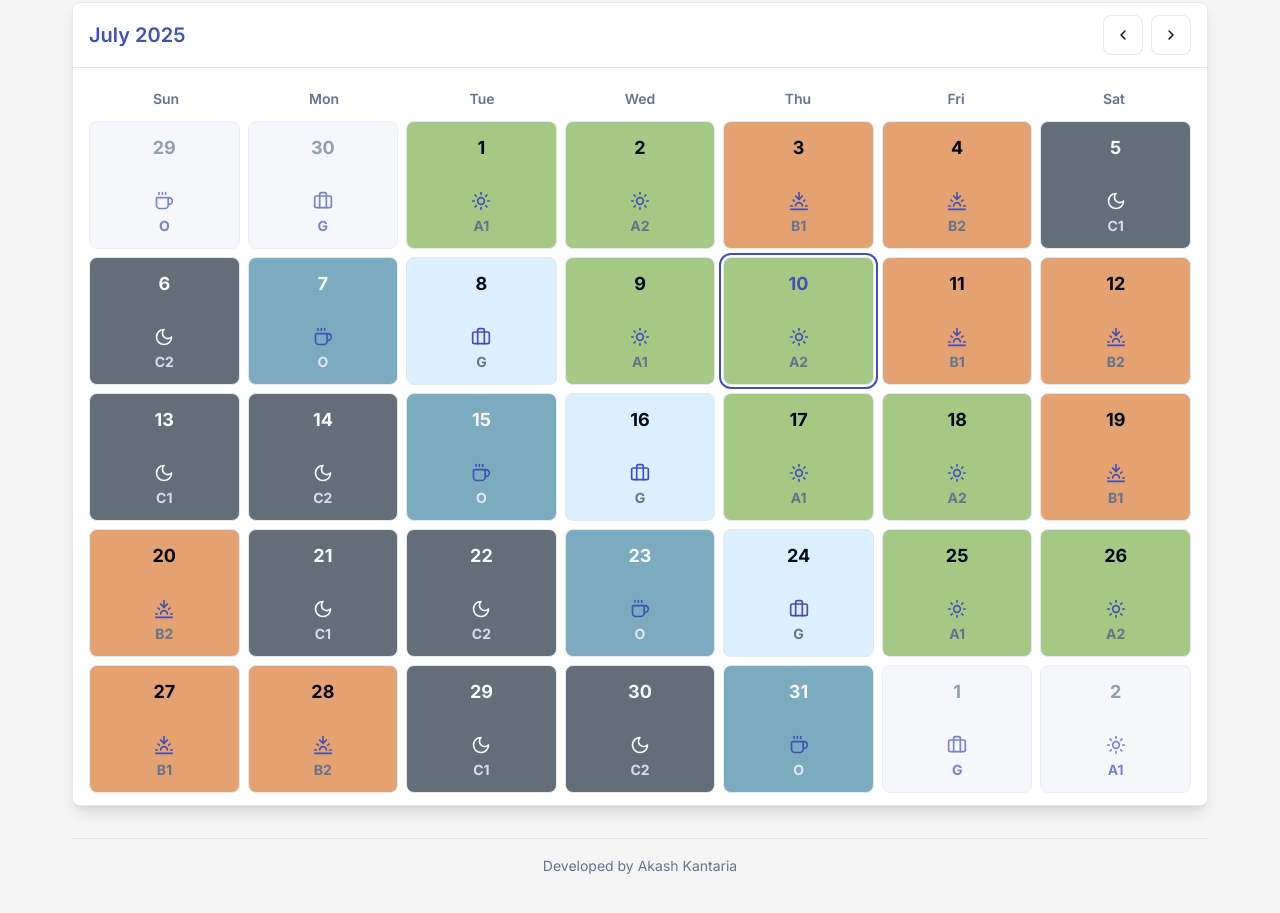
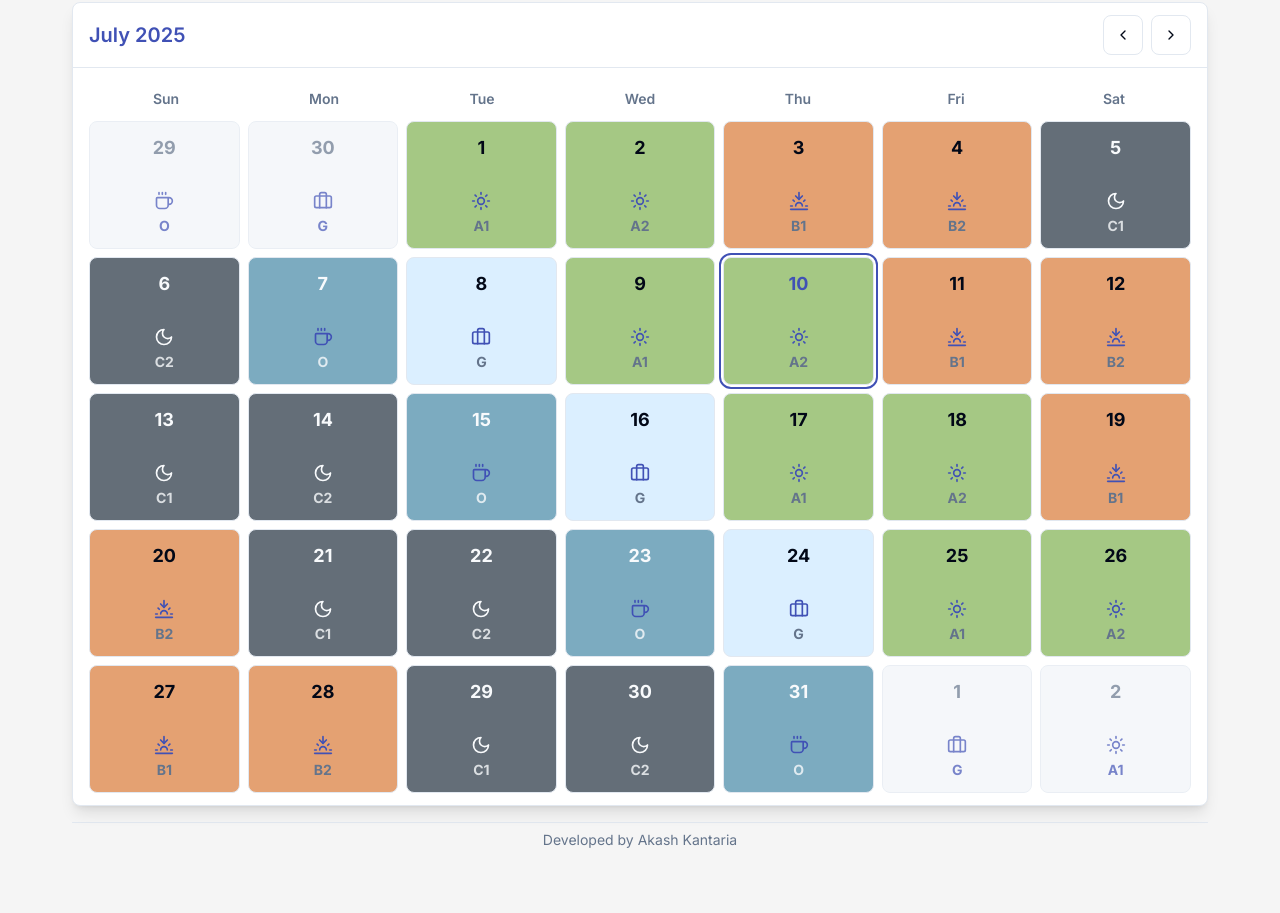
Before and after one commit to SKY1797/Master-Shift-Rota-Web, a website: page index.html in a window 1280 px wide. Shown: the part 137-1050 px from the top of the page. After the commit the page ends 1019 px from the top, so only its background shows below. Drawn offline with Linux system fonts and the light colour scheme.

Commit message:
Update styles.css

```diff
--- a/styles.css
+++ b/styles.css
@@ -388,8 +388,8 @@ body {
 
 /* Footer */
 .footer {
-  margin-top: 2rem;
-  padding: 1rem 0 0.4rem 0;
+  margin-top: 1rem;
+  padding: 0.4rem 0 0 0;
   /* padding: 1rem 0; */
   text-align: center;
   border-top: 1px solid var(--border);
```
